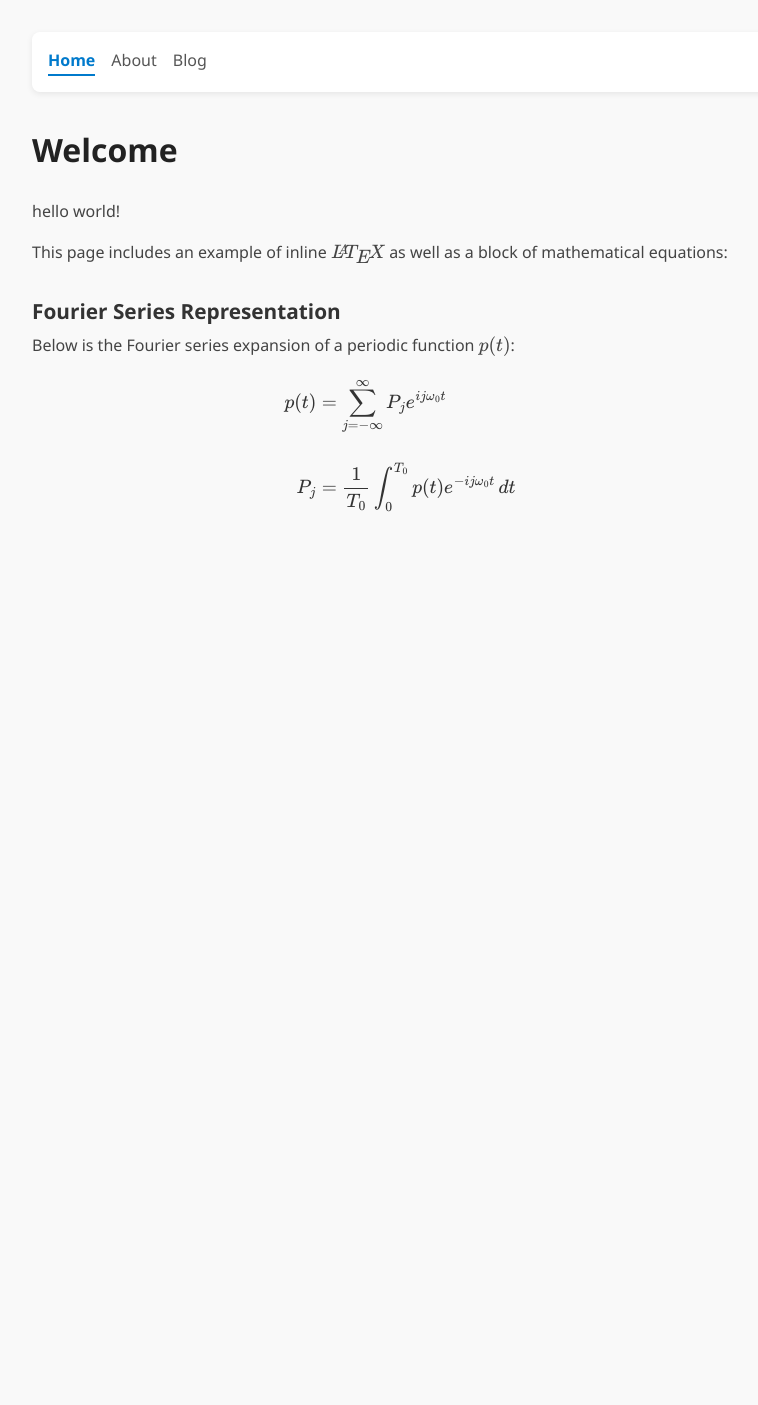
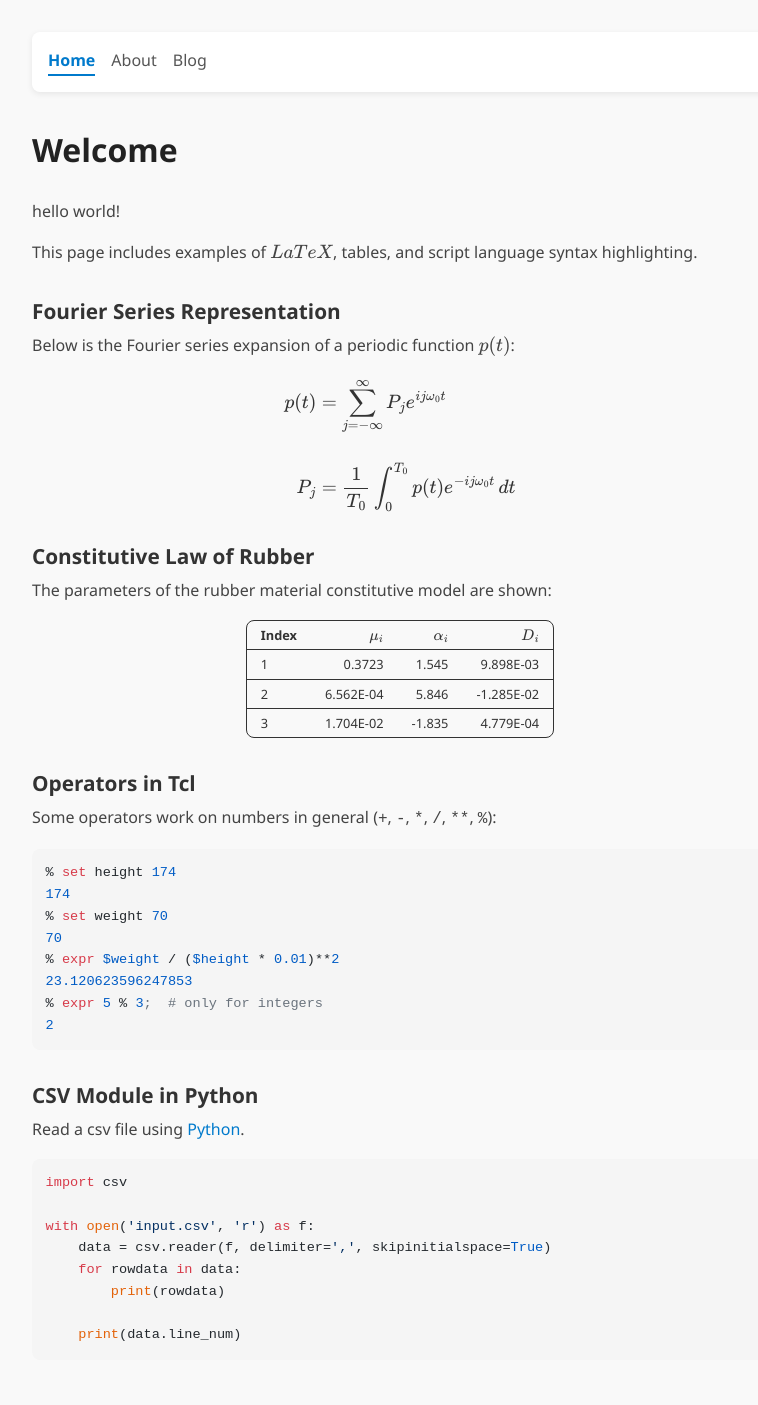
Before and after one commit to wyatthoho/wyatthoho.github.io, a Jekyll site: the page built from index.md, in a window 1280 px wide. Shown: the whole page, without its empty margins (240-998 px from the left). Built offline with Jekyll 4.4.1, drawn with Linux system fonts in a browser that asks for light colours; nearby versions of some CDN libraries; before the commit the page ends 900 px from its top, so only the background shows below that.

Commit message:
create style for tables and scripts

````diff
--- a/_layouts/default.html
+++ b/_layouts/default.html
@@ -6,6 +6,17 @@
     <title>{{ page.title | downcase }} | wyatthoho start from zero </title>
     <link rel="icon" href="/assets/images/favicon.ico" type="image/x-icon">
     <link rel="stylesheet" href="/assets/css/styles.css">
+    <!-- Highlight.js GitHub theme -->
+    <link rel="stylesheet" href="https://cdnjs.cloudflare.com/ajax/libs/highlight.js/11.9.0/styles/github.min.css">
+
+    <!-- Highlight.js core & language support -->
+    <script src="https://cdnjs.cloudflare.com/ajax/libs/highlight.js/11.9.0/highlight.min.js"></script>
+    <script src="https://cdnjs.cloudflare.com/ajax/libs/highlight.js/11.9.0/languages/python.min.js"></script>
+    <script src="https://cdnjs.cloudflare.com/ajax/libs/highlight.js/11.9.0/languages/tcl.min.js"></script>
+
+    <!-- 初始化 Highlight.js -->
+    <script>hljs.highlightAll();</script>
+
     <script>
         window.MathJax = {
             tex: {
--- a/_sass/main.scss
+++ b/_sass/main.scss
@@ -1,7 +1,4 @@
-.current {
-    color: rgb(20, 130, 150);
-}
-
+/* Global Reset */
 * {
   margin: 0;
   padding: 0;
@@ -18,13 +15,27 @@ body {
   margin: 0 auto;
 }
 
+/* Link Styles */
+a {
+  color: #007acc;
+  text-decoration: none;
+  transition: color 0.2s ease, text-decoration 0.2s ease;
+}
+
+a:hover,
+a:focus {
+  color: #007acc;
+  text-decoration: underline;
+}
+
+/* Navigation Bar */
 nav {
   position: sticky;
   top: 0;
   z-index: 100;
   background-color: #fff;
   padding: 1rem;
-  border-radius: 8px 8px 8px 8px;
+  border-radius: 8px;
   box-shadow: 0 2px 6px rgba(0, 0, 0, 0.08);
   margin-bottom: 2rem;
   display: flex;
@@ -48,6 +59,7 @@ nav a.current {
   border-bottom: 2px solid #007acc;
 }
 
+/* Headings and Paragraphs */
 h1 {
   font-size: 2rem;
   margin-bottom: 1.5rem;
@@ -74,3 +86,56 @@ p {
   margin-bottom: 1rem;
   color: #444;
 }
+
+/* Table Styles */
+table {
+  border-collapse: separate;
+  border-spacing: 0;
+  width: auto;
+  max-width: 90%;
+  margin: 1em auto;
+  color: #333;
+  background-color: #ffffff00;
+  overflow: hidden;
+  font-size: 0.8rem;
+  border-radius: 8px;
+  border-top: 1px solid #333;
+  border-bottom: 1px solid #333;
+  border-left: 1px solid #333;
+  border-right: 1px solid #333;
+}
+
+thead {
+  background-color: #ffffff00;
+  color: #333;
+}
+
+th, td {
+  padding: 4px 14px;
+  text-align: right;
+  border-bottom: 1px solid #333;
+}
+
+th:first-child, td:first-child {
+  text-align: left;
+}
+
+tr:hover {
+  background-color: #f1f1f1;
+}
+
+tbody tr:last-child td {
+  border-bottom: none;
+}
+
+/* Code Blocks */
+pre code {
+  display: block;
+  padding: 1rem;
+  margin: 1em 0;
+  border-radius: 8px;
+  overflow-x: auto;
+  font-size: 0.85rem;
+  line-height: 1.6;
+  background-color: #f5f5f5 !important;
+}
--- a/index.md
+++ b/index.md
@@ -7,7 +7,8 @@ title: Home
 
 {{ "Hello World!" | downcase }}
 
-This page includes an example of inline $\LaTeX$ as well as a block of mathematical equations:
+This page includes examples of $LaTeX$, tables, and
+script language syntax highlighting.
 
 ## Fourier Series Representation
 
@@ -19,3 +20,46 @@ p(t) &= \sum_{j = -\infty}^{\infty} P_j e^{ij\omega_0t} \\\\
 P_j &= \frac{1}{T_0} \int_0^{T_0} p(t) e^{-ij\omega_0t} \, dt
 \end{align*}
 $$
+
+## Constitutive Law of Rubber
+
+The parameters of the rubber material constitutive model
+are shown:
+
+| Index |   $\mu_i$ | $\alpha_i$ |      $D_i$ |
+| :---- | --------: | ---------: | ---------: |
+| 1     |    0.3723 |      1.545 |  9.898E-03 |
+| 2     | 6.562E-04 |      5.846 | -1.285E-02 |
+| 3     | 1.704E-02 |     -1.835 |  4.779E-04 |
+
+
+## Operators in Tcl
+
+Some operators work on numbers in general (`+`, `-`,
+`*`, `/`, `**`, `%`):
+
+```Tcl
+% set height 174
+174
+% set weight 70
+70
+% expr $weight / ($height * 0.01)**2
+23.120623596247853
+% expr 5 % 3;  # only for integers
+2
+```
+
+## CSV Module in Python
+
+Read a csv file using [Python](https://www.python.org/).
+
+```Python
+import csv
+
+with open('input.csv', 'r') as f:
+    data = csv.reader(f, delimiter=',', skipinitialspace=True)
+    for rowdata in data:
+        print(rowdata)
+
+    print(data.line_num)
+```
````
